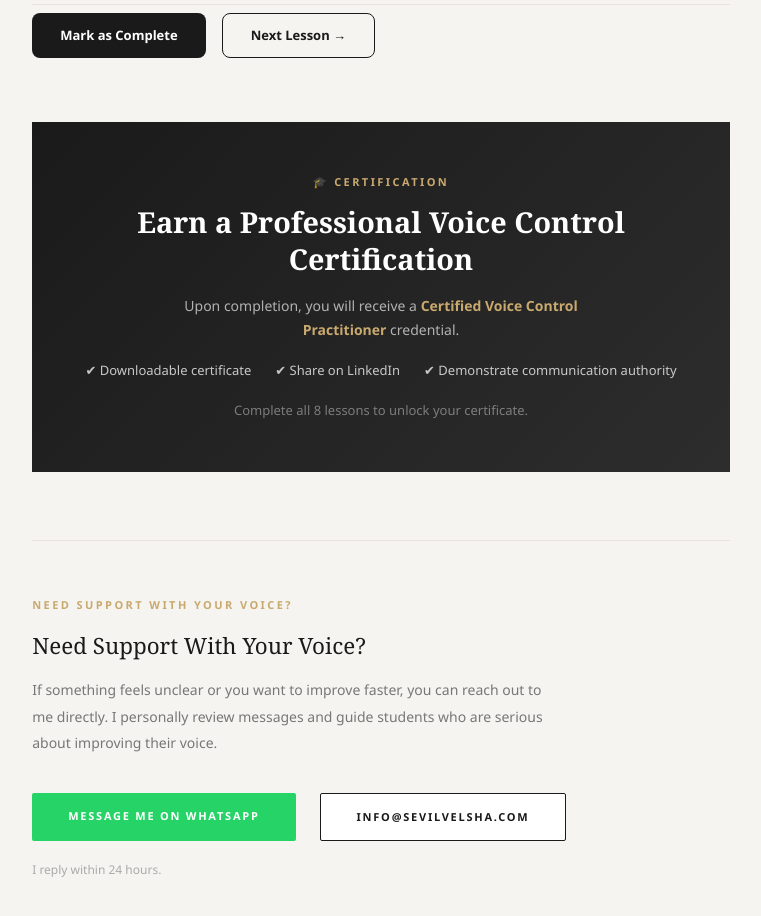
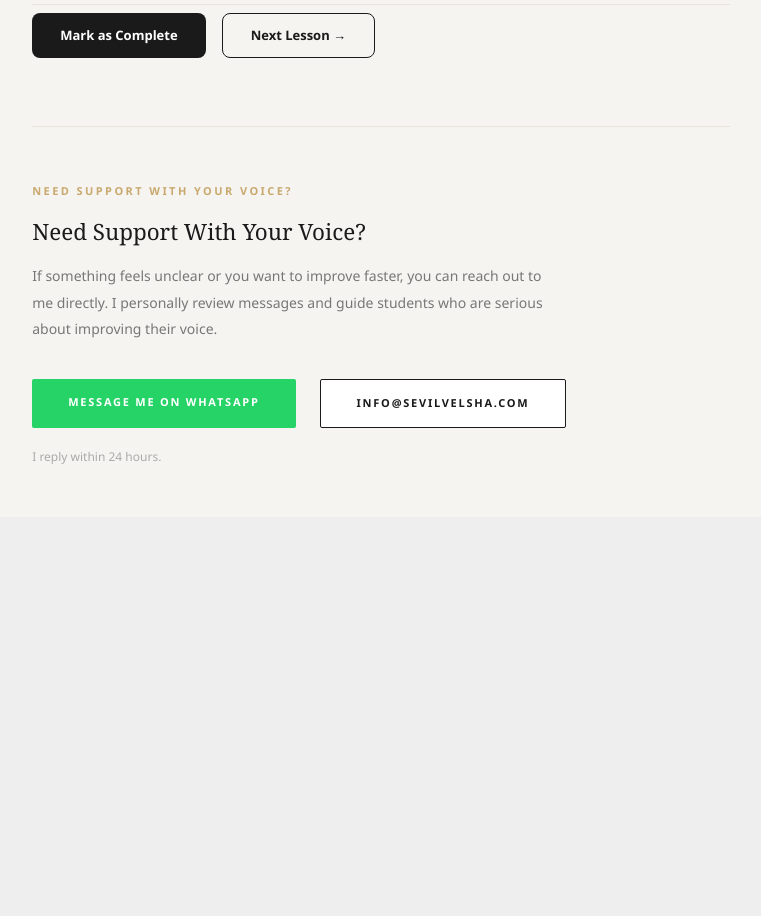
Before and after one commit to mustafahassan065/SevilVelsha, a React (Vite) app: page /voice-control-dashboard in a window 1280 px wide. Shown: the part 2600-3516 px from the top of the page, without its empty margins (299-1060 px from the left). After the commit the page ends 3117 px from the top, so only its background shows below. Built offline with nearby package versions, Linux system fonts and the light colour scheme.

Commit message:
Added the updated course dashboard

```diff
--- a/src/routes/voice-course/CourseDashboard.jsx
+++ b/src/routes/voice-course/CourseDashboard.jsx
@@ -675,8 +675,10 @@ export default function CourseDashboard() {
             )}
           </div>
 
-          {/* CERTIFICATE */}
-          <CertificateSection progressPercent={progressPercent} totalLessons={LESSONS.length} />
+          {/* CERTIFICATE — only on last lesson */}
+          {activeLesson === LESSONS.length - 1 && (
+            <CertificateSection progressPercent={progressPercent} totalLessons={LESSONS.length} />
+          )}
 
           {/* SUPPORT */}
           <div style={{ marginTop:68, borderTop:'1px solid #e8e4dc', paddingTop:56 }}>
```
